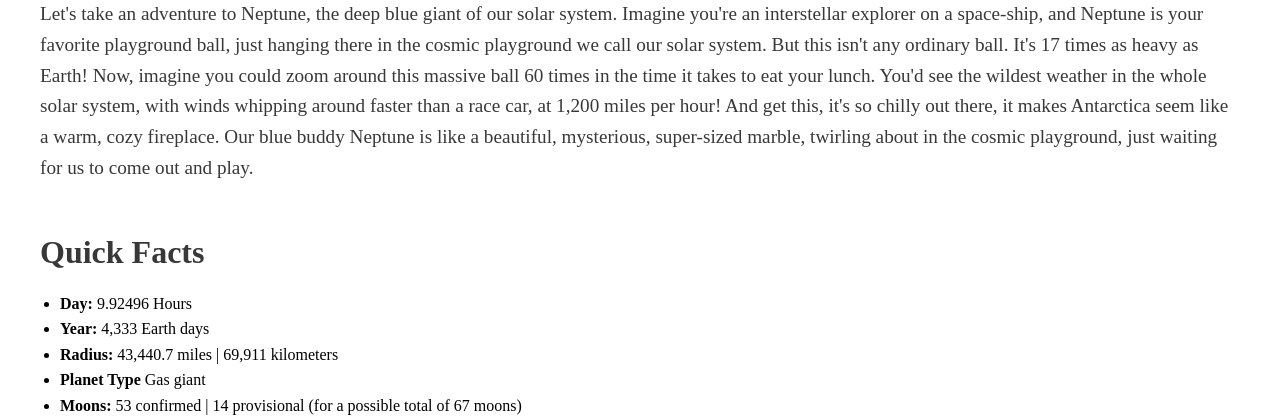
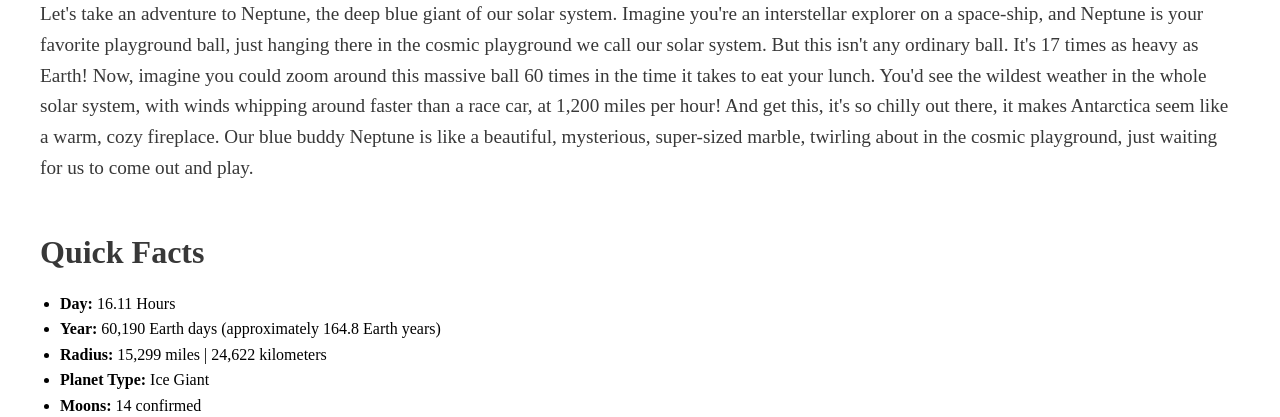
Before and after one commit to sugarlabs/solar-system, a plain HTML site: page data/neptune.html in a window 1280 px wide. Shown: the part 536-953 px from the top of the page. Drawn offline with Linux system fonts and the light colour scheme.

Commit message:
Update quick facts section of planets
Issue:
Most quick facts were incorrect

Source of new facts were NASA's website, nasa.gov

```diff
--- a/data/neptune.html
+++ b/data/neptune.html
@@ -16,11 +16,11 @@
 
     <h2 style="text-align: left;">Quick Facts</h2>
     <ul>
-      <li><b>Day:</b> 9.92496 Hours</li>
-      <li><b>Year:</b> 4,333 Earth days</li>
-      <li><b>Radius:</b> 43,440.7 miles | 69,911 kilometers</li>
-      <li><b>Planet Type</b> Gas giant</li>
-      <li><b>Moons:</b> 53 confirmed | 14 provisional (for a possible total of 67 moons)</li>
+      <li><b>Day:</b> 16.11 Hours</li>
+      <li><b>Year:</b> 60,190 Earth days (approximately 164.8 Earth years)</li>
+      <li><b>Radius:</b> 15,299 miles | 24,622 kilometers</li>
+      <li><b>Planet Type:</b> Ice Giant</li>
+      <li><b>Moons:</b> 14 confirmed</li>
     </ul>
     <p>The ice giant Neptune was the first planet located through mathematical predictions rather than through regular observations of the sky. (Galileo had recorded it as a fixed star during observations with his small telescope in 1612 and 1613.) When Uranus didn't travel exactly as astronomers expected it to, a French mathematician, Urbain Joseph Le Verrier, proposed the position and mass of another as yet unknown planet that could cause the observed changes to Uranus' orbit. After being ignored by French astronomers, Le Verrier sent his predictions to Johann Gottfried Galle at the Berlin Observatory, who found Neptune on his first night of searching in 1846. Seventeen days later, its largest moon, Triton, was also discovered.</p>
 
```
Also changed, not shown: data/jupiter.html (+1 -1 lines), data/mars.html (+5 -5 lines), data/saturn.html (+5 -5 lines), data/venus.html (+1 -0 lines).
